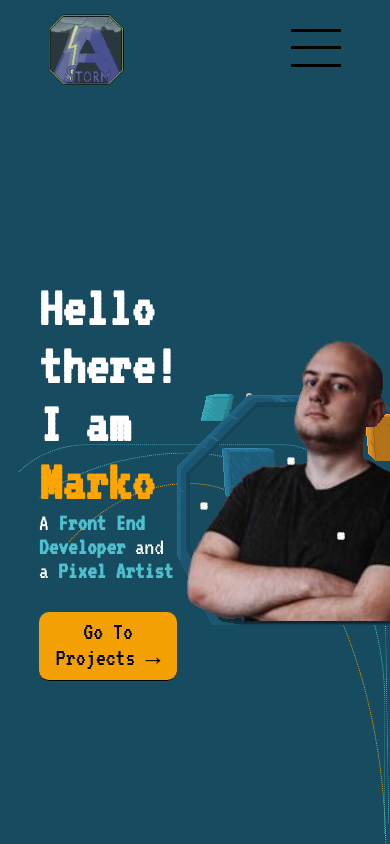
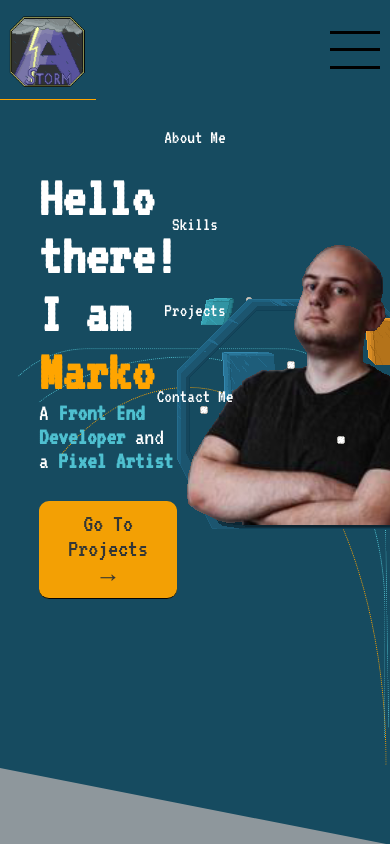
Before and after one commit to AstralEmperor/FrontEnd, an Angular app: page / in a window 390 px wide. Shown: the top 844 px of the page. Built offline with nearby package versions, Linux system fonts and the light colour scheme.

Commit message:
toggleBtn v1 / partially working

```diff
--- a/src/app/pages/home/home.component.html
+++ b/src/app/pages/home/home.component.html
@@ -1,4 +1,3 @@
-
 <title-section text="Go to Projects"></title-section>
 <about-me-section></about-me-section>
 <skills-section></skills-section>
--- a/src/app/partials/default-button/default-button.component.css
+++ b/src/app/partials/default-button/default-button.component.css
@@ -10,7 +10,7 @@ button{
     border:none;
     padding:0.25rem 0.5rem;
     border-bottom:0.5px solid var(--black);
-    padding:0.15rem 0.2rem;
+    -webkit-text-stroke:0.1px var(--darkOrange);
 }
 button:hover{
     opacity:1;
--- a/src/app/partials/header/header.component.css
+++ b/src/app/partials/header/header.component.css
@@ -1,17 +1,17 @@
 .header{
+    position:relative;
     background-color:var(--darkBlue);
     color:var(--white);
-    height:5rem;
+    max-height:5rem;
     justify-content:space-between;
     align-items:center;
+    z-index:2000;
 }
 .header__wrapper{
     display:flex;
     justify-content:space-between;
     align-items:center;
-    height:auto;
     padding:0 10%;
-    height:100%;
 }
 .header__links{
     display:flex;
@@ -57,6 +57,8 @@ a:focus::after{
     flex-direction:column;
     align-items:center;
     justify-content:space-around;
+    background-color:transparent;
+    border:none;
     gap:2px;
     width:70px;
     height:70px;
@@ -70,9 +72,23 @@ a:focus::after{
     max-height:3px;
 }
 @media screen and (max-width:768px){
+    .header{
+        position:fixed;
+        width:100%;
+    }
+    .header__wrapper{
+        padding:0;
+    }
     .header__links{
         display:none;
+        position:absolute;
+        padding-block:2rem;
+        top:90px;
+        background-color: transparent;
+        flex-direction:column;
+        width:100%;
     }
+
     .header__menuBtn{
         display:flex;
     }
--- a/src/app/partials/header/header.component.html
+++ b/src/app/partials/header/header.component.html
@@ -5,16 +5,16 @@
             <img class="header__img" src="../../../assets/Icon-1.png" alt="icon.png">
           </a>
         </div>
-        <div class="header__links">
+        <div #links [style.display]="display" class="header__links active">
             <a (click)="navigateToSection('aboutMe')">About Me</a> <!--tabindex="0"-->
             <a (click)="navigateToSection('skill')">Skills</a>
             <a (click)="navigateToSection('project')">Projects</a>
             <a (click)="navigateToSection('contact')">Contact Me</a>
         </div>
-        <div class="header__menuBtn">
+        <button class="header__menuBtn" (click) = "toggleMenu(links)">
             <span class="line"></span>
             <span class="line"></span>
             <span class="line"></span>
-        </div>
+        </button>
     </div>
 </nav>
--- a/src/app/partials/header/header.component.ts
+++ b/src/app/partials/header/header.component.ts
@@ -10,4 +10,10 @@ export class HeaderComponent {
     window.location.hash = ''
     window.location.hash = section
   }
+
+  display = 'flex';
+  toggleMenu(event: any):string{
+    console.log(this.display);
+    return this.display = 'flex' ? 'none' : 'flex';
+  }
 }
--- a/src/app/partials/home-sections/title-section/title-section.component.html
+++ b/src/app/partials/home-sections/title-section/title-section.component.html
@@ -8,7 +8,7 @@
             <h1>Hello there! I am <span class="title__name">Marko</span></h1>
             </div>
         <p class="title__text">A <strong>Front End Developer</strong> and a <strong>Pixel Artist</strong></p>
-        <default-button color="var(--black)" type="button" text="Go To Projects →"></default-button>
+        <default-button color="var(--veryDarkGray)" type="button" text="Go To Projects →"></default-button>
     </div>
         <div class="title__imgCont">
             <img src ="../../../assets/ProfilePicPixel.png" alt="profile.png">
--- a/src/app/partials/projects-blueprint/projects.component.css
+++ b/src/app/partials/projects-blueprint/projects.component.css
@@ -35,7 +35,7 @@ img:hover{
 .buttons__wrap{
     position:absolute;
     display:flex;
-    top:-32px;
+    top:-28px;
     width:50%;
     justify-content:space-around;
 }
@@ -44,7 +44,6 @@ button{
     padding:0.25em 0.5em;
     background-color:var(--lightBlue);
     border-radius:5px;
-    opacity:0.9;
 }
 button > a {
     cursor:pointer;
@@ -52,9 +51,6 @@ button > a {
 }
 button > a:hover{
     color:var(--darkOrange);
-}
-button:hover{
-    opacity:1;
 }
 .text__container{
     color:var(--white);
```
